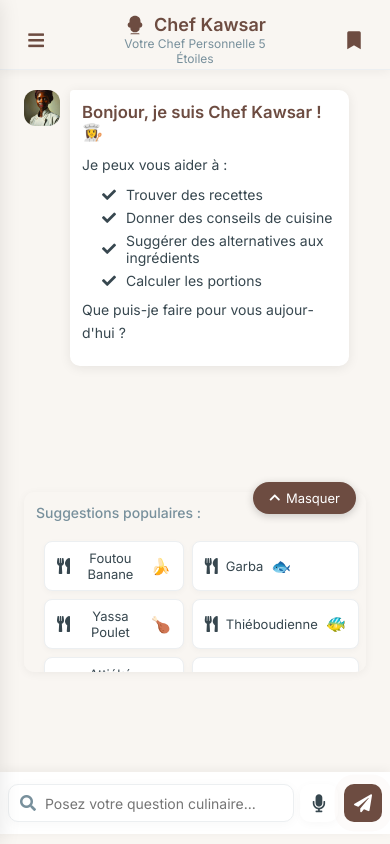
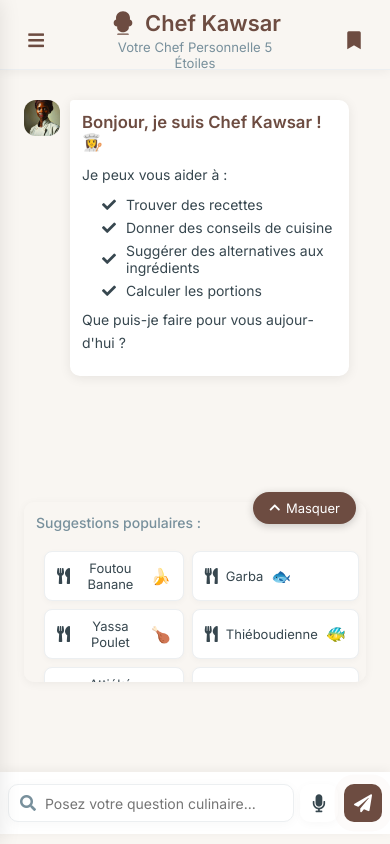
Before and after one commit to Momo-220/ai-chef, a website: page index.html in a window 390 px wide. Drawn offline with Linux system fonts and the light colour scheme.

Commit message:
new MaJ 1.3

```diff
--- a/styles.css
+++ b/styles.css
@@ -1104,37 +1104,43 @@ body.dark-mode .chef-hat-icon {
         top: 0;
         left: 0;
         right: 0;
-        z-index: 20;
+        z-index: 1000;
         padding: calc(var(--safe-area-top) + 10px) 16px 10px;
         background-color: var(--primary-beige);
         width: 100%;
         box-shadow: 0 2px 10px rgba(0, 0, 0, 0.05);
-    }
-
-    .header-center h1 {
-        font-size: 18px;
-        margin-bottom: 0;
-    }
-
-    .header-center p {
-        font-size: 12px;
-    }
-
-    .chef-hat-icon {
-        width: 22px;
-        height: 22px;
+        transition: transform 0.3s ease;
+        will-change: transform;
+        backdrop-filter: blur(10px);
+        -webkit-backdrop-filter: blur(10px);
     }
 
     .main-chat-container {
         padding-top: calc(var(--header-height) + var(--safe-area-top));
         height: 100%;
         overflow-y: auto;
+        position: relative;
+        z-index: 1;
     }
 
     .chat-container {
+        position: relative;
+        z-index: 2;
         padding: 0 16px;
         margin-top: 10px;
         height: calc(100% - var(--header-height) - var(--safe-area-top));
+    }
+
+    .chat-messages {
+        position: relative;
+        z-index: 3;
+        padding-top: 10px;
+        padding-bottom: calc(70px + var(--safe-area-inset-bottom));
+        margin-bottom: 0;
+        overflow-y: auto;
+        -webkit-overflow-scrolling: touch;
+        overscroll-behavior-y: contain;
+        margin-top: 10px;
     }
 
     .message {
@@ -1160,7 +1166,7 @@ body.dark-mode .chef-hat-icon {
         left: 0;
         right: 0;
         background-color: white;
-        z-index: 10;
+        z-index: 999;
         box-shadow: 0 -2px 10px rgba(0, 0, 0, 0.05);
         width: 100%;
         padding-bottom: calc(12px + var(--safe-area-inset-bottom));
@@ -1188,12 +1194,14 @@ body.dark-mode .chef-hat-icon {
         min-width: 0;
     }
 
-    .chat-messages {
-        padding-top: 10px;
-        padding-bottom: calc(70px + var(--safe-area-inset-bottom));
-        margin-bottom: 0;
-        overflow-y: auto;
-        -webkit-overflow-scrolling: touch;
+    .typing-indicator {
+        position: relative;
+        z-index: 4;
+    }
+
+    body.dark-mode header {
+        background-color: #252525;
+        border-bottom: 1px solid #333;
     }
 }
 
```
